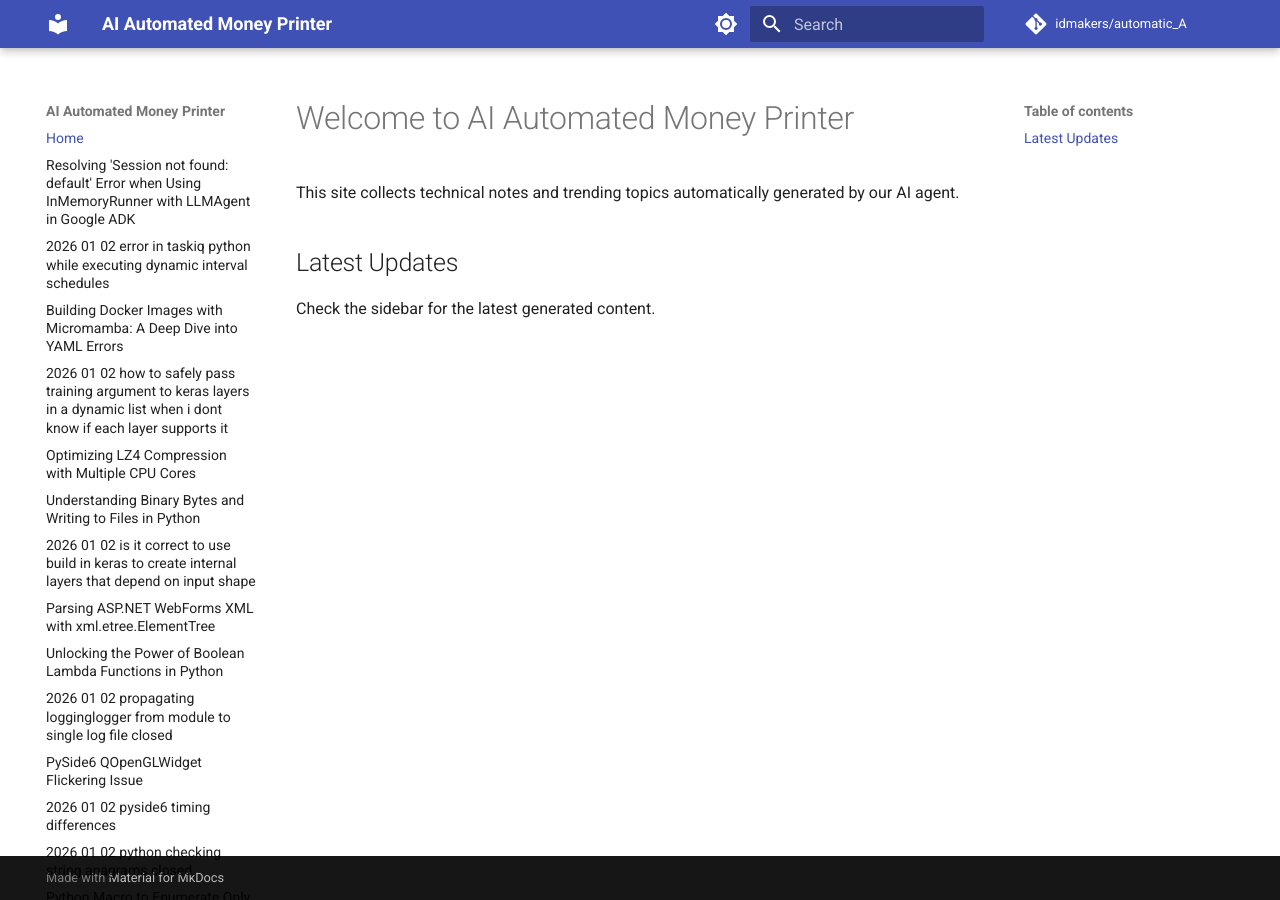
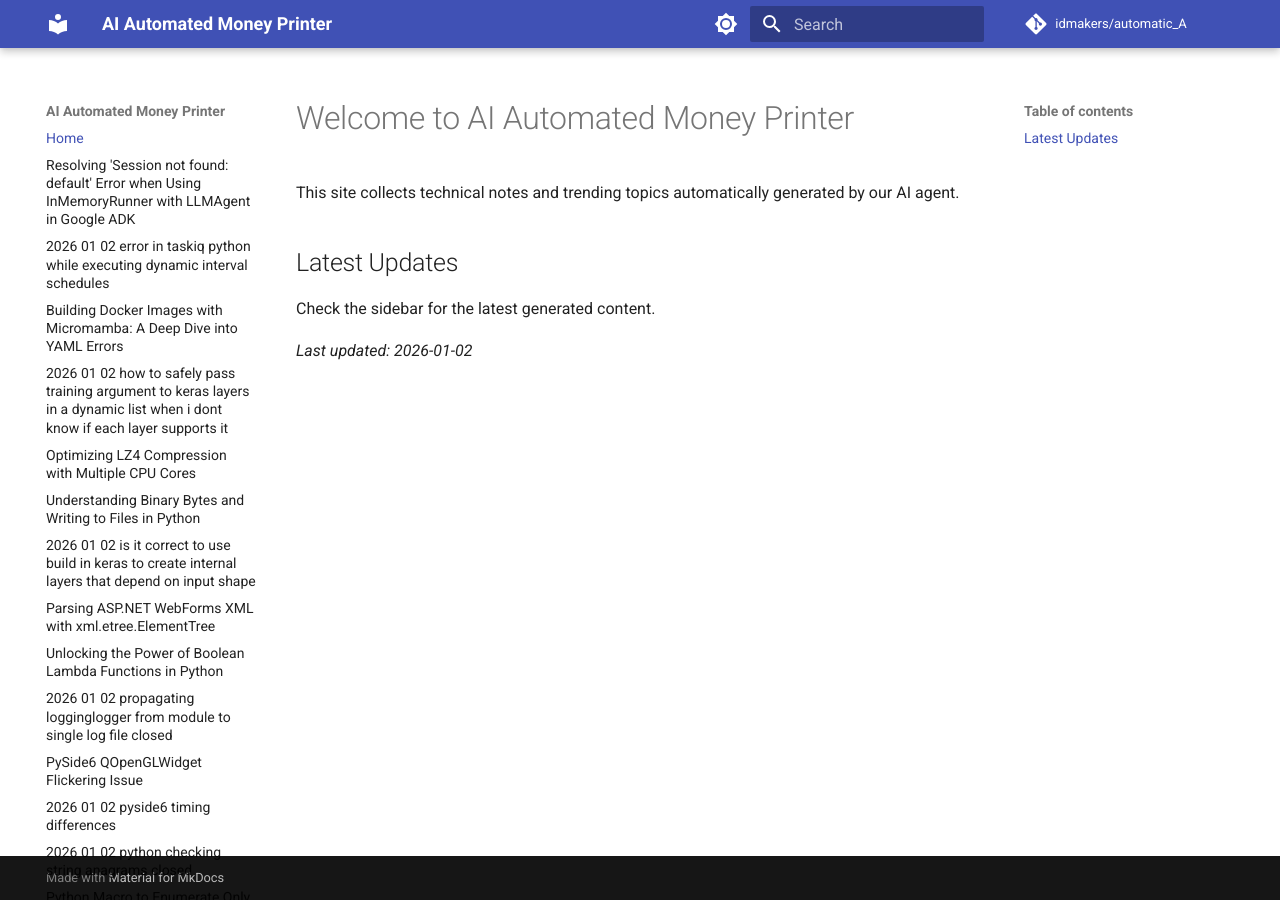
Before and after one commit to idmakers/automatic_A, an MkDocs documentation site: the page built from docs/index.md, in a window 1280 px wide. Built offline with MkDocs 1.6.1 and Material for MkDocs 9.7.7, drawn with Linux system fonts in a browser that asks for light colours; comment, search, counter and statistics services are not loaded.

Commit message:
Update index to trigger Action

```diff
--- a/docs/index.md
+++ b/docs/index.md
@@ -8,3 +8,5 @@ This site collects technical notes and trending topics automatically generated b
 
 ## Latest Updates
 Check the sidebar for the latest generated content.
+
+*Last updated: 2026-01-02*
```
